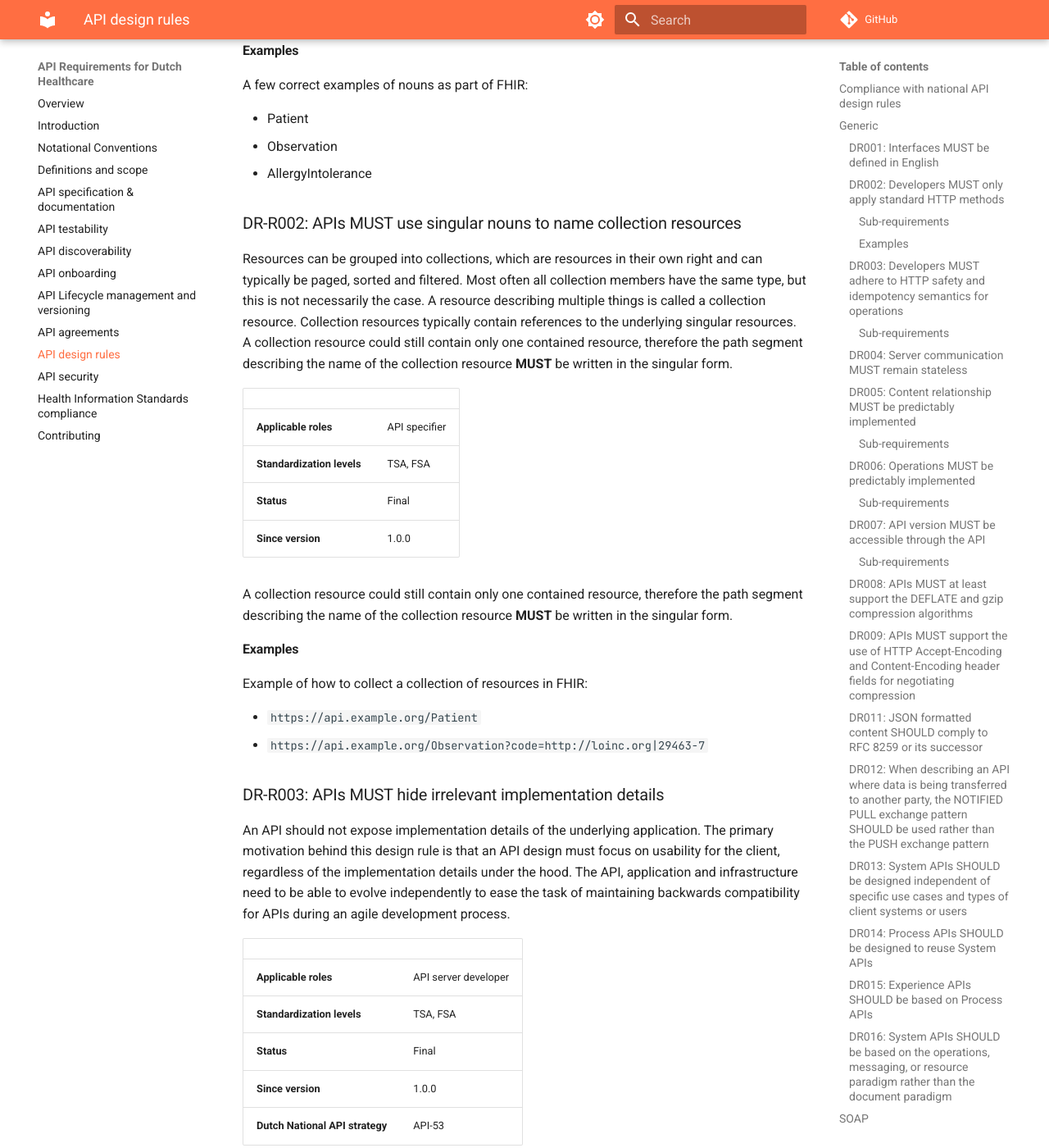
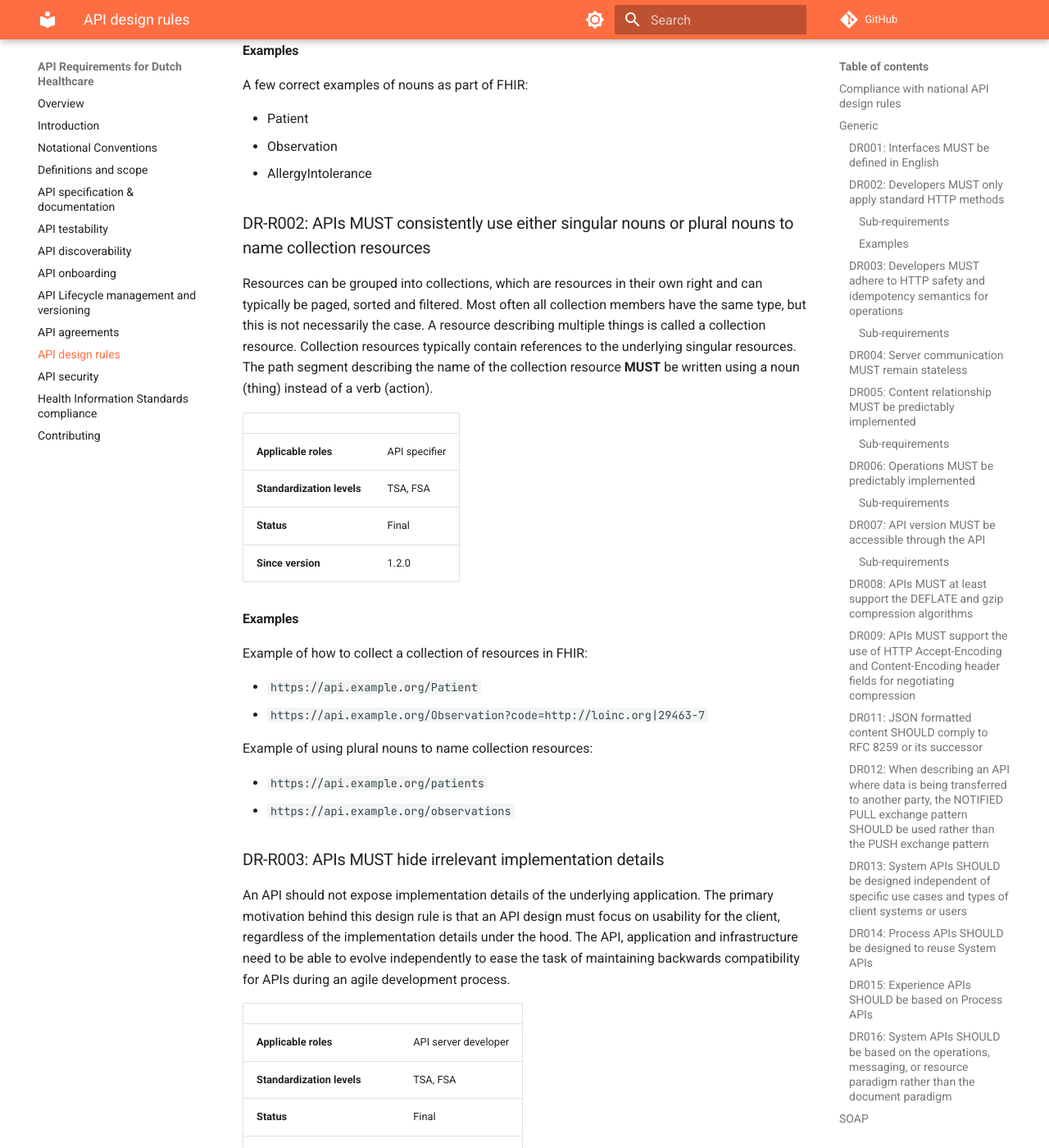
Before and after one commit to Nictiz/api-requirements-docs, an MkDocs documentation site: the page built from docs/api-design-rules.md, in a window 1280 px wide and 1400 px high, scrolled down 11787 px. Shown: the whole window at 82% size. Built offline with MkDocs 1.6.1 and Material for MkDocs 9.7.7, drawn with Linux system fonts in a browser that asks for light colours; comment, search, counter and statistics services are not loaded; the version menu is left out.

Commit message:
Modify DR-R002 to include non-FHIR REST APIs

```diff
--- a/docs/api-design-rules.md
+++ b/docs/api-design-rules.md
@@ -372,23 +372,20 @@ A few correct examples of nouns as part of FHIR:
 - Observation
 - AllergyIntolerance
 
-### DR-R002: APIs MUST use singular nouns to name collection resources
+### DR-R002: APIs MUST consistently use either singular nouns or plural nouns to name collection resources
 
 Resources can be grouped into collections, which are resources in their own right and can typically be paged, sorted and
 filtered. Most often all collection members have the same type, but this is not necessarily the case. A resource
 describing multiple things is called a collection resource. Collection resources typically contain references to the
-underlying singular resources. A collection resource could still contain only one contained resource, therefore the path
-segment describing the name of the collection resource **MUST** be written in the singular form.
+underlying singular resources. The path segment describing the name of the collection resource **MUST** be written using
+a noun (thing) instead of a verb (action).
 
 |                            |               |
 |----------------------------|---------------|
 | **Applicable roles**       | API specifier |
 | **Standardization levels** | TSA, FSA      |
 | **Status**                 | Final         |
-| **Since version**          | 1.0.0         |
-
-A collection resource could still contain only one contained resource, therefore the path segment describing the name of
-the collection resource **MUST** be written in the singular form.
+| **Since version**          | 1.2.0         |
 
 #### Examples
 
@@ -396,6 +393,11 @@ Example of how to collect a collection of resources in FHIR:
 
 - `https://api.example.org/Patient`
 - `https://api.example.org/Observation?code=http://loinc.org|29463-7`
+
+Example of using plural nouns to name collection resources:
+
+- `https://api.example.org/patients`
+- `https://api.example.org/observations`
 
 ### DR-R003: APIs MUST hide irrelevant implementation details
 
```
